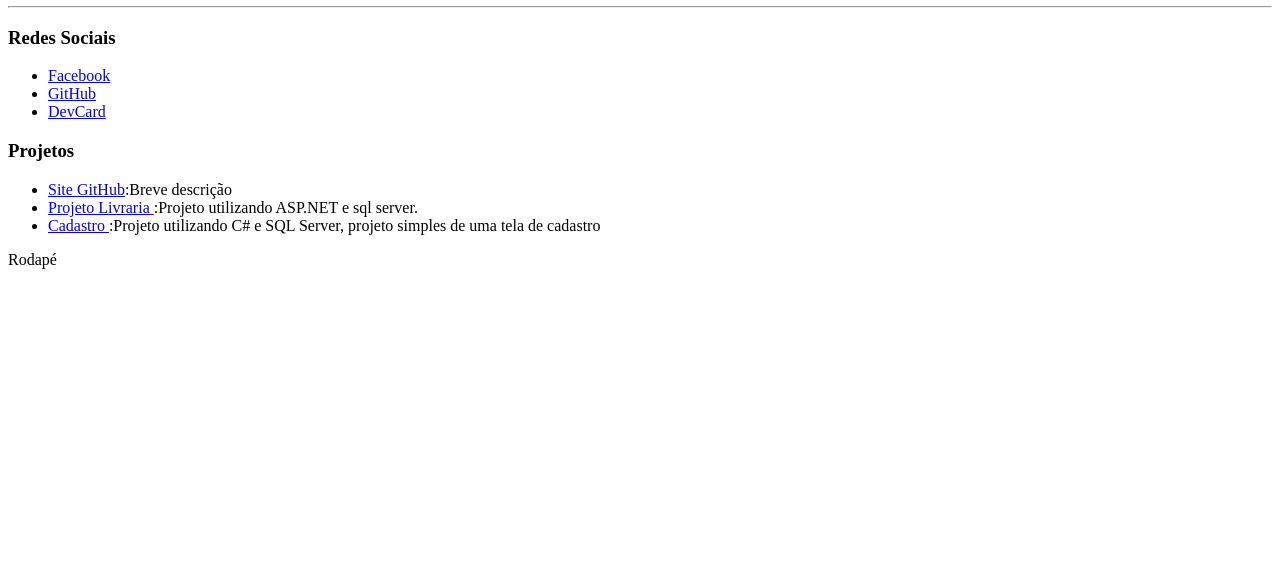
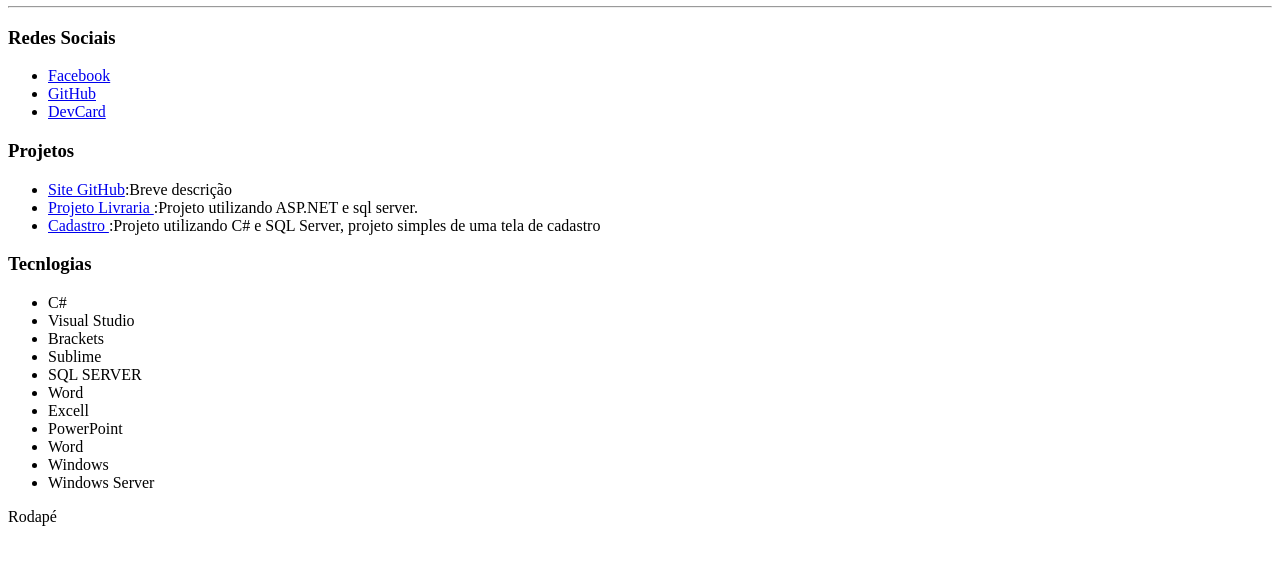
Before and after one commit to felipe001998/felipe001998.github.io, a plain HTML site: page index.html in a window 1280 px wide. Shown: the part 147-712 px from the top of the page. Drawn offline with Linux system fonts and the light colour scheme.

Commit message:
projetos

```diff
--- a/index.html
+++ b/index.html
@@ -34,6 +34,20 @@
                 <li><a href="https://github.com/felipe001998/Cadastros" target="_blank">Cadastro </a>:Projeto utilizando C# e SQL Server, projeto simples de uma tela de cadastro</li>
             </ul>
             <section class="tecnologia"></section>
+            <h3>Tecnlogias</h3>
+            <ul>
+                <li class="dev">C#</li>
+                <li class="dev">Visual Studio</li>
+                <li class="dev">Brackets</li>
+                <li class="dev">Sublime</li>
+                <li class="banco">SQL SERVER</li>
+                <li class="app">Word</li>
+                <li class="app">Excell</li>
+                <li class="app">PowerPoint</li>
+                <li class="app">Word</li>
+                <li class="sistema">Windows</li>
+                <li class="sistema">Windows Server</li>
+            </ul>
             <footer>
                 Rodapé
             </footer>
```
